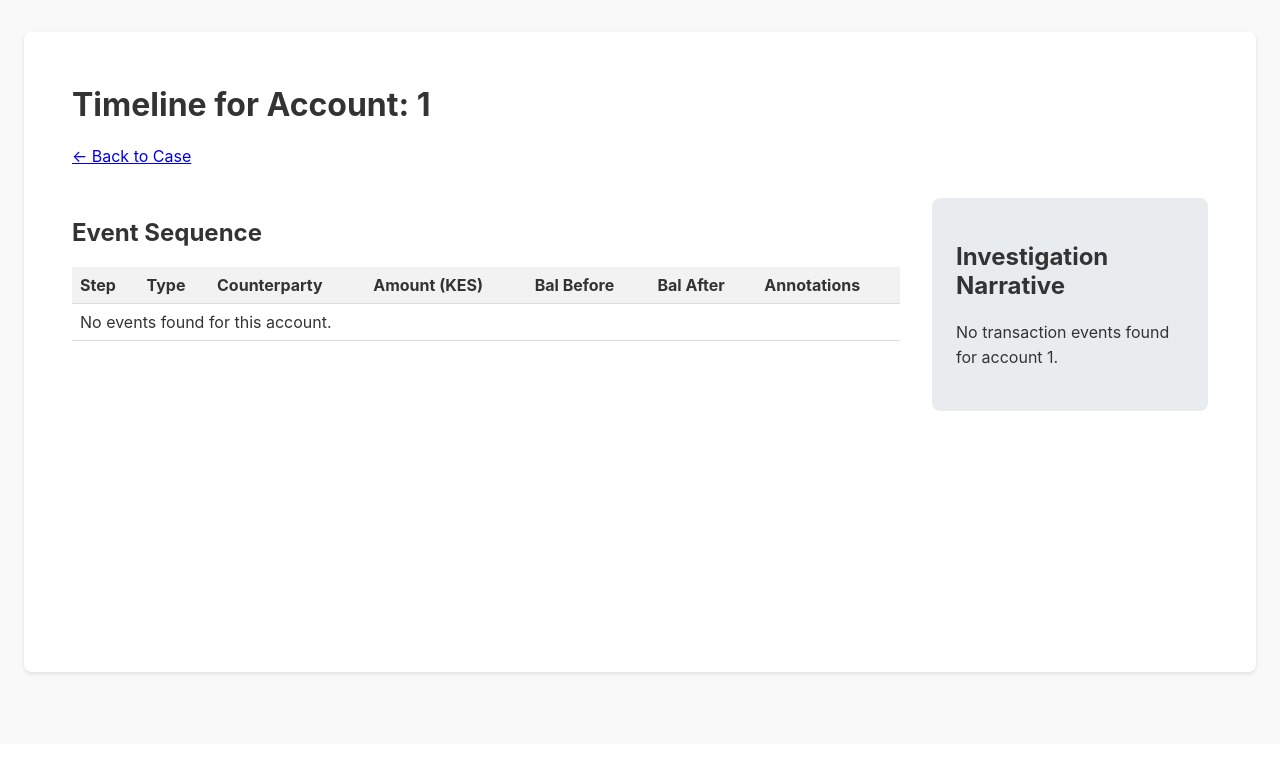
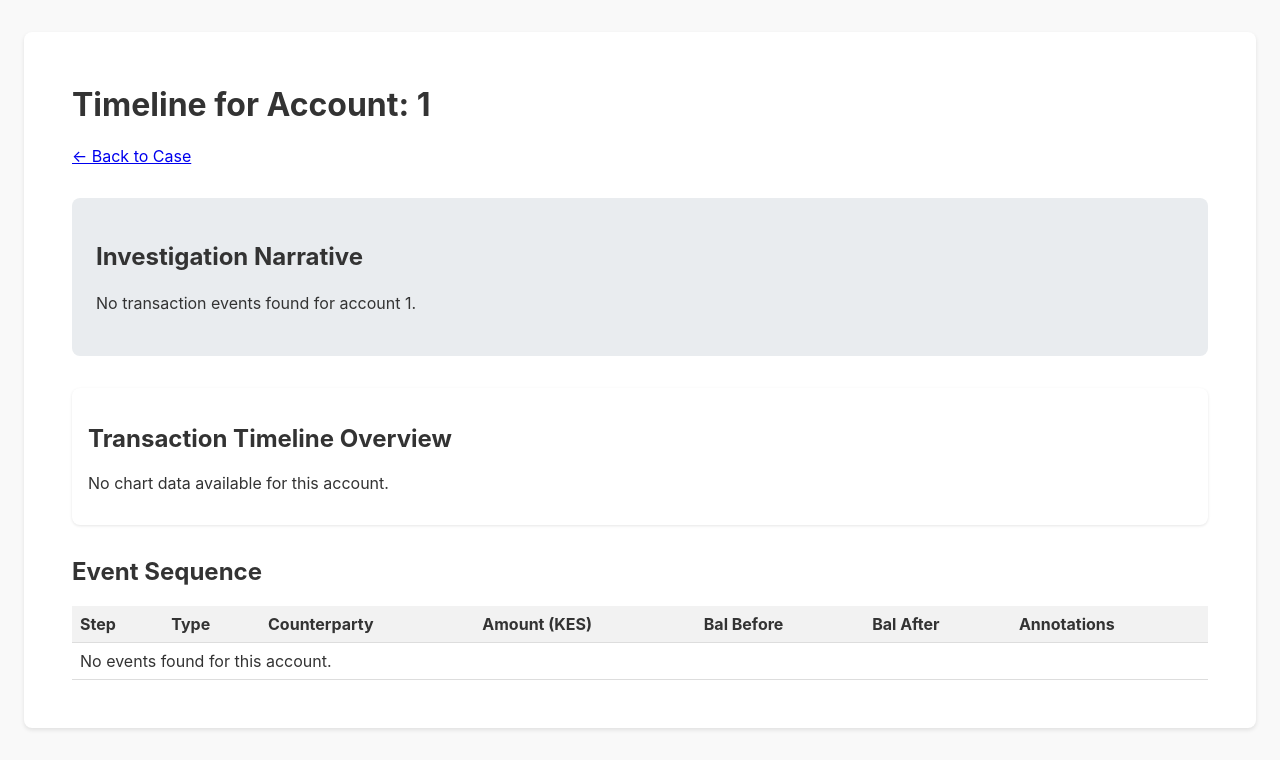
Before and after one commit to 254francis/MOFFIT-Mobile-Money-Fraud-Forensic-Investigation-Toolkit, a FastAPI app: page /case/1/timeline/1 in a window 1280 px wide. Shown: the part 56-816 px from the top of the page. Before the commit the page ends 731 px from the top, so only its background shows below. Run offline with FastAPI, Linux system fonts and the light colour scheme.

Commit message:
Feat: Add Chart.js visual timeline to account timeline page
- Add Chart.js inclusion from cdnjs in `timeline.html`
- Render a scatter chart mapping steps (x-axis) to transaction amount (y-axis)
- Update `moffit/api/main.py` to pass the `events` timeline data as JSON to the template context
- Filter findings by account prior to calling `reconstructor.annotate_events` in the timeline route to fix annotation cross-contamination
- Add backend test verifying that timeline chart elements are injected into response

```diff
--- a/moffit/api/main.py
+++ b/moffit/api/main.py
@@ -1,3 +1,4 @@
+import json
 import os
 from typing import Dict, Any, List
 from fastapi import FastAPI, Request, Form, BackgroundTasks
@@ -144,6 +145,7 @@ async def case_timeline(request: Request, id: str, account: str):
     # Retrieve evidence and load dataframe to get events
     evidence_list = manager.get_evidence(id)
     findings = manager.get_findings(id)
+    acct_findings = [f for f in findings if account in f.account_ids]
 
     loader = PaySimLoader()
     reconstructor = TimelineReconstructor()
@@ -155,8 +157,6 @@ async def case_timeline(request: Request, id: str, account: str):
         if os.path.exists(filepath):
             df_raw = loader.load_csv(filepath)
             df = loader.normalize(df_raw)
-            # Filter findings to just this account
-            acct_findings = [f for f in findings if account in f.account_ids]
 
             events = reconstructor.build_account_timeline(df, account)
             # Annotate with the specific findings for this account (need them as dicts)
@@ -165,8 +165,7 @@ async def case_timeline(request: Request, id: str, account: str):
             all_events.extend(annotated_events)
 
     # Generate narrative
-    acct_findings_all = [f for f in findings if account in f.account_ids]
-    findings_dicts_all = [{"pattern": f.finding_type, "step_start": f.step_start, "step_end": f.step_end} for f in acct_findings_all]
+    findings_dicts_all = [{"pattern": f.finding_type, "step_start": f.step_start, "step_end": f.step_end} for f in acct_findings]
     narrative = reconstructor.generate_narrative(all_events, account, findings_dicts_all)
 
     return templates.TemplateResponse(
@@ -174,6 +173,7 @@ async def case_timeline(request: Request, id: str, account: str):
             "case_id": id,
             "account_id": account,
             "events": all_events,
+            "events_json": json.dumps(reconstructor.to_dict_list(all_events)),
             "narrative": narrative
         }
     )
--- a/moffit/api/templates/timeline.html
+++ b/moffit/api/templates/timeline.html
@@ -1,6 +1,10 @@
 {% extends "base.html" %}
 
 {% block title %}Timeline - {{ account_id }}{% endblock %}
+
+{% block head %}
+<script src="https://cdnjs.cloudflare.com/ajax/libs/Chart.js/3.9.1/chart.min.js"></script>
+{% endblock %}
 
 {% block content %}
 <div style="margin-bottom: 2rem;">
@@ -8,8 +12,19 @@
     <a href="/case/{{ case_id }}">← Back to Case</a>
 </div>
 
-<div style="display: grid; grid-template-columns: 3fr 1fr; gap: 2rem;">
-    <!-- Left Column: Events Table -->
+<!-- Narrative above chart -->
+<div style="background-color: #e9ecef; padding: 1.5rem; border-radius: 8px; margin-bottom: 2rem;">
+    <h2>Investigation Narrative</h2>
+    <p style="line-height: 1.6;">{{ narrative }}</p>
+</div>
+
+<!-- Chart Container -->
+<div style="margin-bottom: 2rem; padding: 1rem; background: white; border-radius: 8px; box-shadow: 0 1px 3px rgba(0,0,0,0.1);">
+    <h2>Transaction Timeline Overview</h2>
+    <canvas id="timelineChart" width="800" height="400"></canvas>
+</div>
+
+<!-- Table -->
 <div>
     <h2>Event Sequence</h2>
     <table>
@@ -48,12 +63,112 @@
     </table>
 </div>
 
-    <!-- Right Column: Narrative Panel -->
-    <div>
-        <div style="background-color: #e9ecef; padding: 1.5rem; border-radius: 8px;">
-            <h2>Investigation Narrative</h2>
-            <p style="line-height: 1.6;">{{ narrative }}</p>
-        </div>
-    </div>
-</div>
+<script>
+    // Data from the backend
+    const eventsData = {{ events_json|safe }};
+
+    if (eventsData && eventsData.length > 0) {
+        // Map colors by event type
+        const colors = {
+            'TRANSFER_SENDER': '#007bff',
+            'TRANSFER_RECEIVER': '#17a2b8',
+            'CASH_OUT_SENDER': '#dc3545',
+            'CASH_IN_RECEIVER': '#28a745',
+            'PAYMENT_SENDER': '#ffc107',
+            'DEBIT_SENDER': '#6c757d'
+        };
+
+        const defaultColor = '#333333';
+
+        const chartData = eventsData.map(ev => {
+            const isDrain = ev.annotation && ev.annotation.includes('ACCOUNT DRAINED');
+            const hasAnnotation = ev.annotation !== '';
+
+            return {
+                x: ev.step,
+                y: ev.amount,
+                raw: ev, // keep raw event for tooltip
+                // Point styling
+                backgroundColor: colors[ev.event_type] || defaultColor,
+                borderColor: (isDrain || ev.is_flagged || hasAnnotation) ? '#dc3545' : (colors[ev.event_type] || defaultColor),
+                borderWidth: (isDrain || ev.is_flagged || hasAnnotation) ? 3 : 1,
+                radius: (isDrain || ev.is_flagged || hasAnnotation) ? 8 : 5,
+                pointStyle: isDrain ? 'rectRot' : 'circle' // Distinct shape for drains or flagged
+            };
+        });
+
+        const ctx = document.getElementById('timelineChart').getContext('2d');
+        new Chart(ctx, {
+            type: 'scatter',
+            data: {
+                datasets: [{
+                    label: 'Transaction Events',
+                    data: chartData,
+                    showLine: true, // Connect the dots to show sequence over time
+                    borderColor: '#aaaaaa',
+                    borderWidth: 1,
+                    segment: {
+                        borderColor: ctx => '#cccccc',
+                        borderDash: ctx => [5, 5],
+                    }
+                }]
+            },
+            options: {
+                responsive: true,
+                scales: {
+                    x: {
+                        title: {
+                            display: true,
+                            text: 'Step (Time)'
+                        },
+                        type: 'linear',
+                        position: 'bottom',
+                        ticks: {
+                            precision: 0
+                        }
+                    },
+                    y: {
+                        title: {
+                            display: true,
+                            text: 'Amount'
+                        },
+                        beginAtZero: true
+                    }
+                },
+                plugins: {
+                    tooltip: {
+                        callbacks: {
+                            label: function(context) {
+                                const ev = context.raw.raw;
+                                let label = [
+                                    `Type: ${ev.event_type}`,
+                                    `Amount: ${ev.amount.toFixed(2)}`,
+                                    `Counterparty: ${ev.counterparty}`,
+                                    `Bal Before: ${ev.balance_before.toFixed(2)}`,
+                                    `Bal After: ${ev.balance_after.toFixed(2)}`
+                                ];
+                                if (ev.annotation) {
+                                    label.push(`Annotation: ${ev.annotation}`);
+                                }
+                                if (ev.is_flagged) {
+                                    label.push(`Flagged: Yes`);
+                                }
+                                return label;
+                            }
+                        }
+                    },
+                    legend: {
+                        display: false
+                    }
+                }
+            }
+        });
+    } else {
+        document.getElementById('timelineChart').style.display = 'none';
+        const ctx = document.getElementById('timelineChart').parentElement;
+        const msg = document.createElement('p');
+        msg.textContent = 'No chart data available for this account.';
+        ctx.appendChild(msg);
+    }
+</script>
 {% endblock %}
```
Also changed, not shown: tests/test_api.py (+15 -0 lines). Lines whose indentation alone changed are shown as unchanged.
